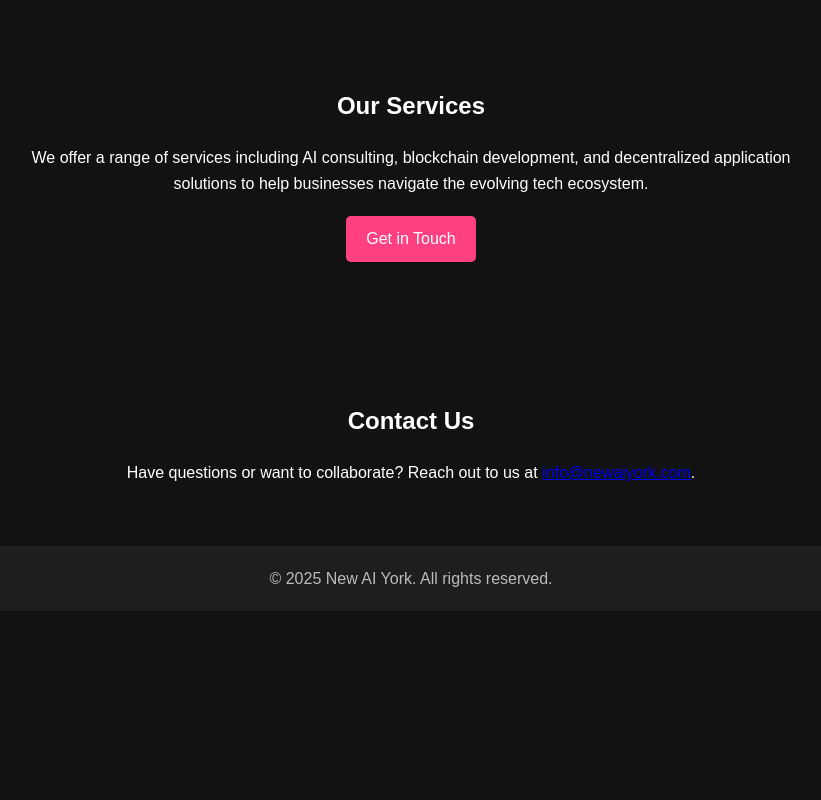
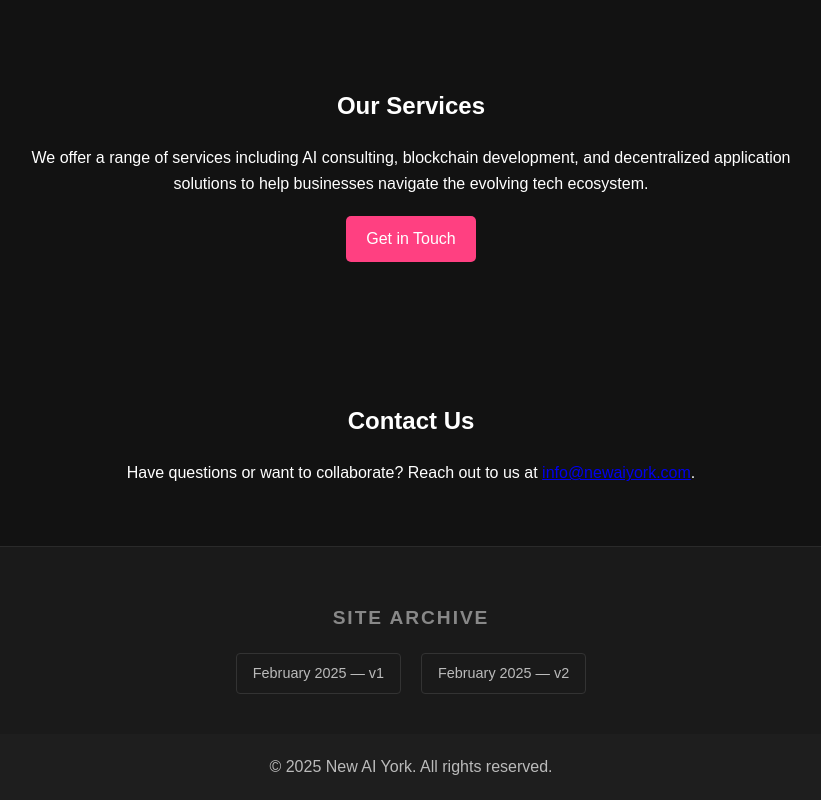
Before and after one commit to amolsarva/newaiyork, a plain HTML site: page index.html in a window 1280 px wide. Shown: the part 1068-1868 px from the top of the page, without its empty margins (229-1050 px from the left). Before the commit the page ends 1679 px from the top, so only its background shows below. Drawn offline with Linux system fonts and the light colour scheme.

Commit message:
Add archive section to homepage linking to past site versions
Creates archive-v1.html and archive-v2.html from the two distinct
Feb 2025 designs preserved in git history, and adds an Archive
section at the bottom of the homepage linking to both.

https://claude.ai/code/session_01H2hV1kXLXoF2EeuWXcJmPU

```diff
--- a/index.html
+++ b/index.html
@@ -90,6 +90,38 @@
             text-align: center;
             padding: 20px 0;
         }
+        .archive-section {
+            background-color: #1a1a1a;
+            border-top: 1px solid #2a2a2a;
+            padding: 40px 20px;
+            text-align: center;
+        }
+        .archive-section h2 {
+            font-size: 1.2rem;
+            color: #888888;
+            text-transform: uppercase;
+            letter-spacing: 0.1em;
+            margin-bottom: 20px;
+        }
+        .archive-links {
+            display: flex;
+            justify-content: center;
+            gap: 20px;
+            flex-wrap: wrap;
+        }
+        .archive-links a {
+            color: #bbbbbb;
+            text-decoration: none;
+            font-size: 0.9rem;
+            border: 1px solid #333333;
+            padding: 8px 16px;
+            border-radius: 4px;
+            transition: border-color 0.2s, color 0.2s;
+        }
+        .archive-links a:hover {
+            border-color: #888888;
+            color: #ffffff;
+        }
         /* Responsive design adjustments */
         @media (max-width: 768px) {
             header h1 {
@@ -132,6 +164,13 @@
             <p>Have questions or want to collaborate? Reach out to us at <a href="mailto:info@newaiyork.com">info@newaiyork.com</a>.</p>
         </div>
     </section>
+    <div class="archive-section">
+        <h2>Site Archive</h2>
+        <div class="archive-links">
+            <a href="archive-v1.html">February 2025 &mdash; v1</a>
+            <a href="archive-v2.html">February 2025 &mdash; v2</a>
+        </div>
+    </div>
     <footer>
         <p>&copy; 2025 New AI York. All rights reserved.</p>
     </footer>
```
Also changed, not shown: archive-v1.html (added, +21 -0 lines), archive-v2.html (added, +23 -0 lines).
